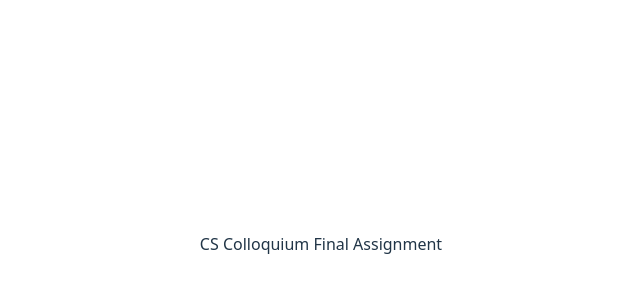
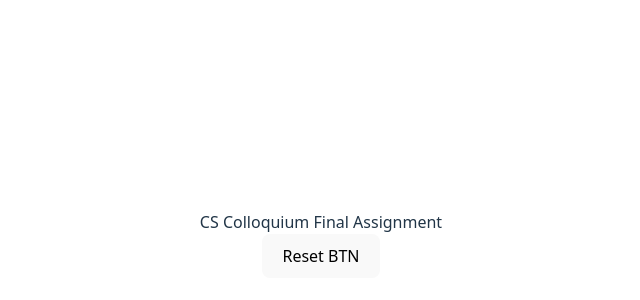
Before and after one commit to jw0202058/20252R0136COSE40500, a React (Vite) app: page / in a window 1280 px wide. Shown: the part 156-456 px from the top of the page, without its empty margins (319-959 px from the left). Built offline with nearby package versions, Linux system fonts and the light colour scheme.

Commit message:
Add reset btn

```diff
--- a/src/App.tsx
+++ b/src/App.tsx
@@ -7,6 +7,7 @@ function App() {
   return (
     <>
     <div>CS Colloquium Final Assignment</div>
+    <button onClick={() => setCount(0)}>Reset BTN</button>
 
     </>
   )
```
